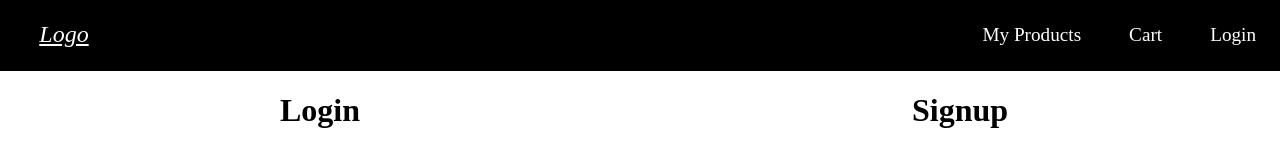
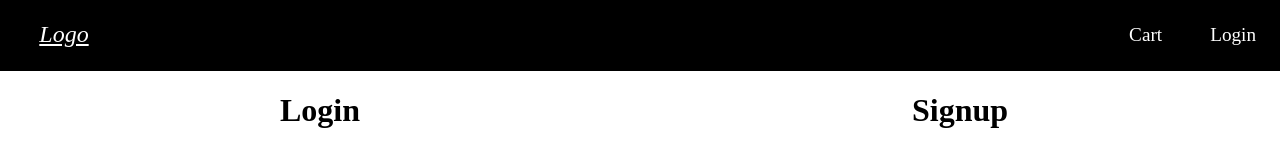
Before and after one commit to danivijay/react-commerce, a React (Create React App) app: page /login-signup in a window 1280 px wide. Shown: the top 160 px of the page. Built offline with nearby package versions, Linux system fonts and the light colour scheme.

Commit message:
feat(login): fixed login issue

```diff
--- a/src/Components/Common/Navbar.jsx
+++ b/src/Components/Common/Navbar.jsx
@@ -40,11 +40,15 @@ const Navbar = () => {
                             Dashboard
                         </a>
                     </li>
-                ) : (
+                ) : tokendata && tokendata.userType === 'buyer' ? (
                     <li className="menu__list">
                         <a href="/myproducts" className="menu__link">
                             My Products
                         </a>
+                    </li>
+                ) : (
+                    <li className="menu__list">
+                        <a className="menu__link" />
                     </li>
                 )}
             </ul>
--- a/src/Components/Pages/Login.jsx
+++ b/src/Components/Pages/Login.jsx
@@ -94,7 +94,10 @@ const Login = () => {
                             // onCompleted={(data) => this._confirm(data)}
                             onCompleted={(data) => {
                                 console.log('Data==>', data);
-                                if (data.login.userName === 'success::true') {
+                                if (
+                                    data.login.userName !==
+                                    'incorrect username or password'
+                                ) {
                                     console.log('Login:', 'Successful');
 
                                     if (localStorage.getItem('AUTH_TOKEN'))
```
